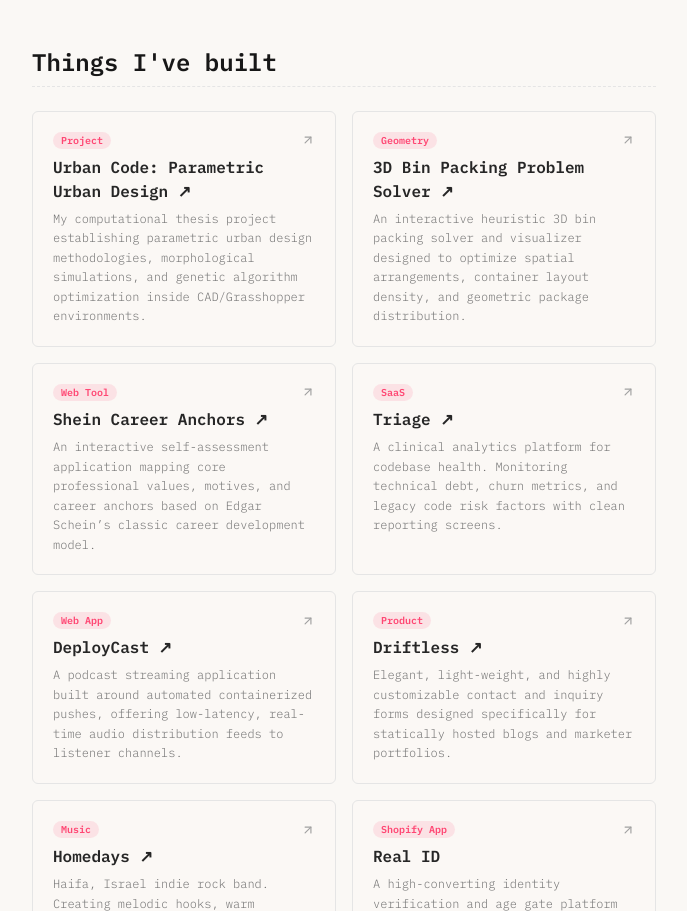
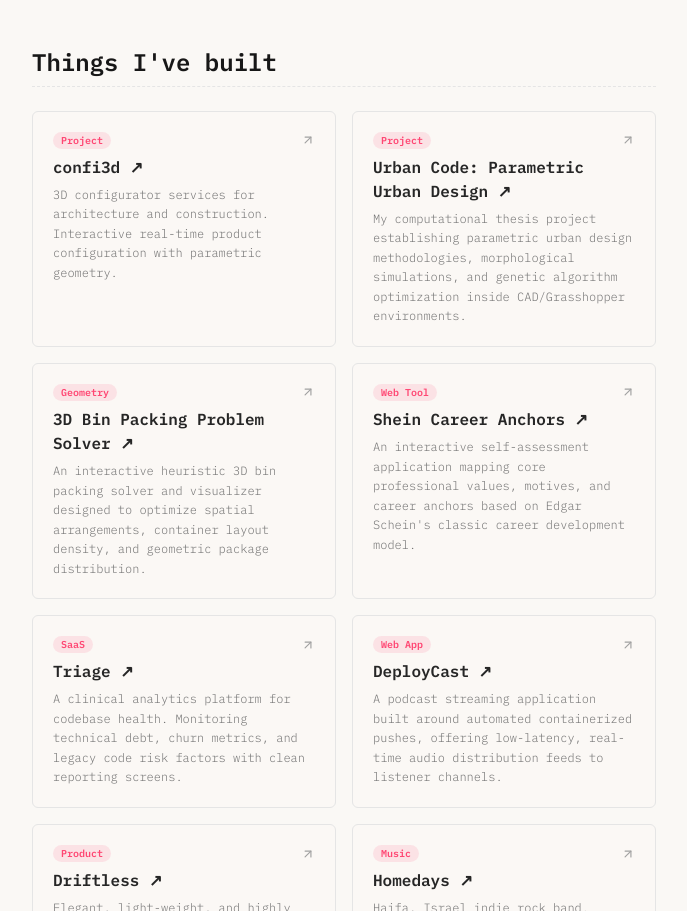
Before and after one commit to OrMosco/Or-Moscovitz-site, a React (Vite) app: page / in a window 1280 px wide. Shown: the part 1097-2008 px from the top of the page, without its empty margins (296-983 px from the left). Built offline with nearby package versions, Linux system fonts and the light colour scheme.

Commit message:
feat: add confi3d to projects list

```diff
--- a/src/data.ts
+++ b/src/data.ts
@@ -48,6 +48,13 @@
 
 export const projects: Project[] = [
   {
+    title: 'confi3d ↗',
+    description: '3D configurator services for architecture and construction. Interactive real-time product configuration with parametric geometry.',
+    url: 'https://shed-configurator-nine.vercel.app',
+    tags: ['3D', 'Configurator', 'Parametric'],
+    isExternal: true,
+  },
+  {
     title: 'Urban Code: Parametric Urban Design ↗',
     description: 'My computational thesis project establishing parametric urban design methodologies, morphological simulations, and genetic algorithm optimization inside CAD/Grasshopper environments.',
     url: 'https://www.grasshopper3d.com/video/parametirc-urban-design-urban-code-project?id=2985220%3AVideo%3A1937272&page=2',
@@ -63,7 +70,7 @@
   },
   {
     title: 'Shein Career Anchors ↗',
-    description: 'An interactive self-assessment application mapping core professional values, motives, and career anchors based on Edgar Schein’s classic career development model.',
+    description: 'An interactive self-assessment application mapping core professional values, motives, and career anchors based on Edgar Schein\'s classic career development model.',
     url: 'https://shein-career-anchors.vercel.app/',
     tag: 'Web Tool',
     isExternal: true,
```
